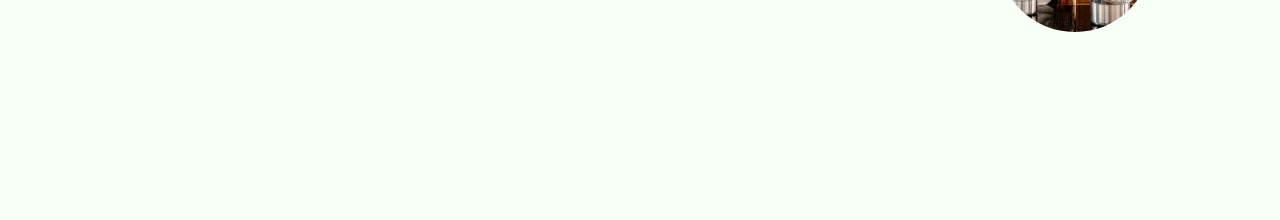
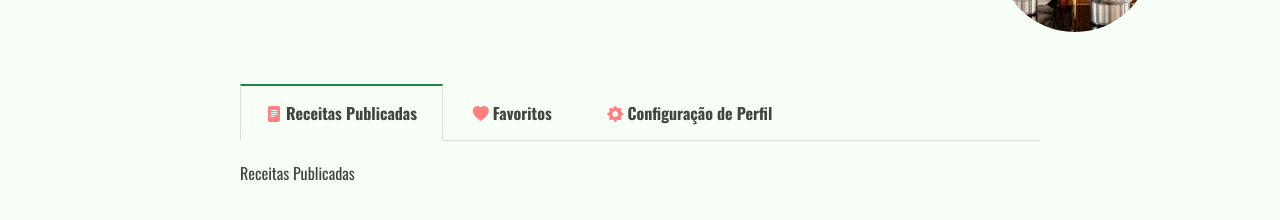
Before and after one commit to ICEI-PUC-Minas-PMV-SI/pmv-si-2023-2-pe1-t1-cozinha-sustentavel-pmv, a plain HTML site: page src/perfil.html in a window 1280 px wide. Shown: the part 332-552 px from the top of the page. Drawn offline with nearby package versions, Linux system fonts and the light colour scheme.

Commit message:
Seletor de aba de perfil adicionado

```diff
--- a/src/perfil.html
+++ b/src/perfil.html
@@ -39,9 +39,23 @@
                 <h1>Fulana da Silva</h1>
                 <img src="img/profile-pic.jpg" alt="Foto de perfil">
             </div>
+            <div class="tabs">
+
+                <input type="radio" name="tab" id="published-recipe" checked>
+                <label for="published-recipe" class="tab"><i class="bi bi-file-text-fill"></i> Receitas Publicadas</label>
+
+                <input type="radio" name="tab" id="favorites">
+                <label for="favorites" class="tab"><i class="bi bi-heart-fill"></i> Favoritos</label>
+
+                <input type="radio" name="tab" id="settings">
+                <label for="settings" class="tab"><i class="bi bi-gear-fill"></i> Configuração de Perfil</label>
+
+                <div class="content" id="published-recipe">Receitas Publicadas</div>
+                <div class="content" id="favorites">Receitas Favoritas</div>
+                <div class="content" id="settings">Configuração</div>
+            </div>
         </main>
         <footer>
-            <!-- Rodapé da página -->
         </footer>
     </body>
 </html>
--- a/src/stylesheet.css
+++ b/src/stylesheet.css
@@ -15,9 +15,10 @@
     color: var(--black);
 }
 body {
-    background-color: var(--background-color);
     padding: 0px;
     margin: 0px;
+    height: 100%;
+    background-color: var(--background-color);
 }
 main{
     margin-top: 5vw;
@@ -259,3 +260,49 @@ li{
     position: absolute;
     right: 10%;
 }
+.tabs{
+    min-width: 320px;
+    max-width: 800px;
+    padding: 50px;
+    margin: 0 auto;
+
+}
+.content{
+    display: none;
+    padding: 20px 0 0;
+    border-top: 1px solid #ddd;
+}
+
+.tabs input{
+    display: none;
+}
+.tabs label {
+    display: inline-block;
+    margin: 0 0 -1px;
+    padding: 15px 25px;
+    font-weight: 600;
+    text-align: center;
+    color: var(--black);
+    border: 1px solid transparent;
+}
+.tabs label i{
+    color: var(--secondary-color);
+}
+.tabs label:before {
+    margin-right: 10px;
+}
+.tabs label:hover {
+    color: #888;
+    cursor: pointer;
+}
+.tabs input:checked + label {
+    border: 1px solid #ddd;
+    border-top: 2px solid var(--primary-color);
+    border-bottom: 1px solid #fff;
+}
+
+#published-recipe:checked ~ #published-recipe,
+#favorites:checked ~ #favorites,
+#settings:checked ~ #settings{
+  display: block;
+}
```
